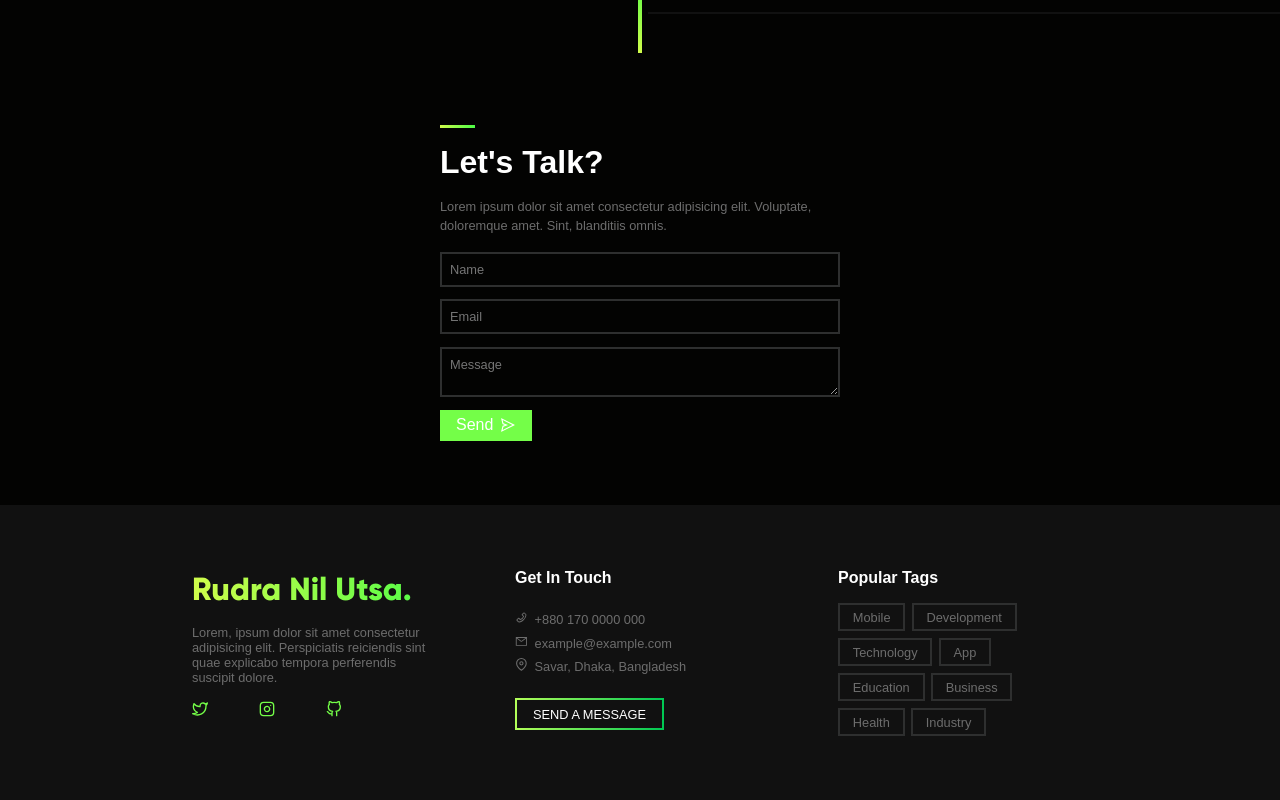
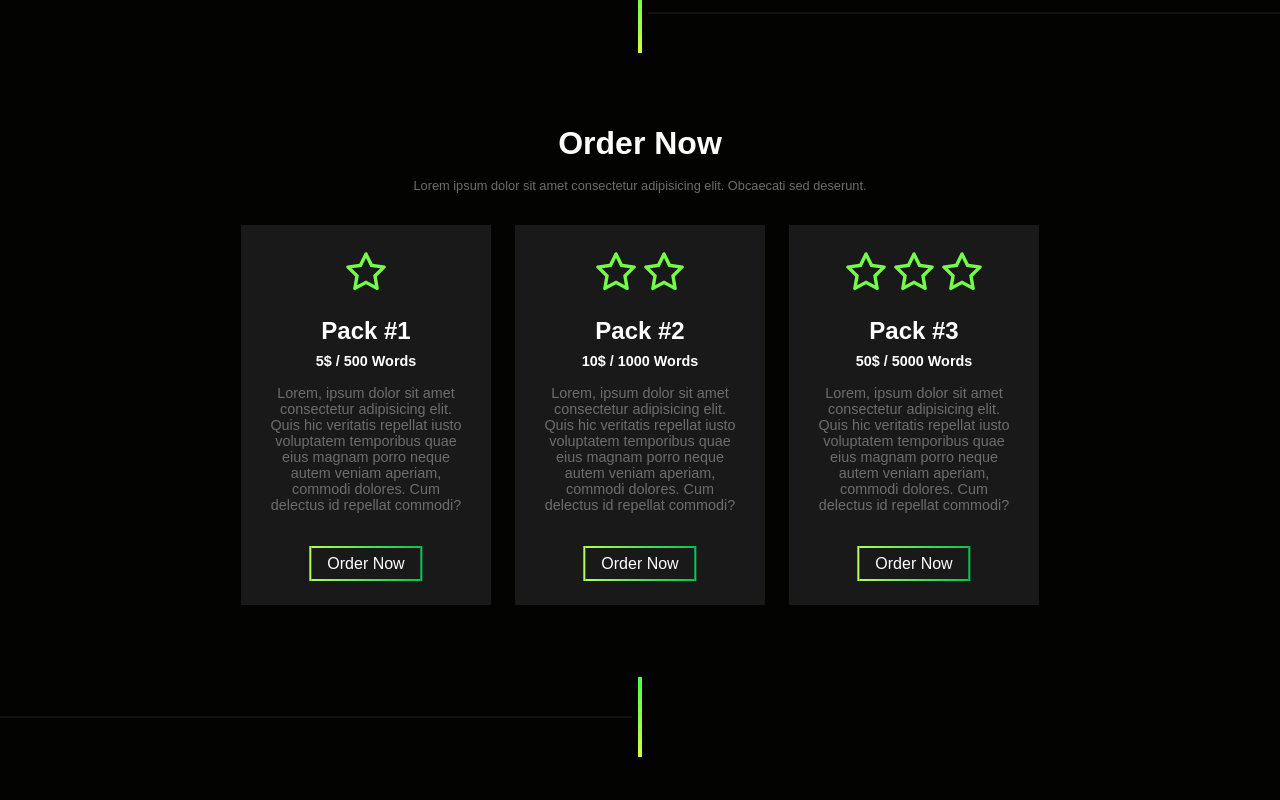
Before and after one commit to safin-sys/rudra-nil-utsa, a Next.js app: page / in a window 1280 px wide. Shown: the part 1800-2600 px from the top of the page. Built offline with nearby package versions, Linux system fonts and the light colour scheme.

Commit message:
order done

```diff
--- a/components/Hero.jsx
+++ b/components/Hero.jsx
@@ -1,11 +1,17 @@
 import style from '../styles/index/Hero.module.scss'
 import { BiCoffee } from 'react-icons/bi'
+import { useRouter } from 'next/router'
 
 export default function Hero() {
+    const router = useRouter();
+    const handleClick = e => {
+        e.preventDefault();
+        router.push("/#love")
+    }
     return (
         <div className={`${style.heroContainer} container`}>
             <h1 className="gradientTitle">Hello Guys! <br/> I'm Rudra.</h1>
-            <button className="regular-btn"><BiCoffee />Explore</button>
+            <button onClick={handleClick} className="regular-btn"><BiCoffee />Explore</button>
         </div>
     )
 }
--- a/components/Love.jsx
+++ b/components/Love.jsx
@@ -20,7 +20,7 @@ const Love = () => {
         ]
     )
     return (
-        <section className={style.loveContainer}>
+        <section id="love" className={style.loveContainer}>
             <header>
                 <h1>Skills</h1>
                 <p>
--- a/components/Navbar.jsx
+++ b/components/Navbar.jsx
@@ -2,6 +2,8 @@ import { AiOutlineClose, AiOutlineMenu } from 'react-icons/ai'
 import { FiTwitter, FiInstagram, FiGithub } from 'react-icons/fi'
 import { useRef } from 'react'
 import style from '../styles/Navbar.module.scss'
+import Link from "next/link"
+import { Router, useRouter } from 'next/router'
 
 const Navbar = () => {
     const mobileNav = useRef()
@@ -22,24 +24,12 @@ const Navbar = () => {
                 <h1>
                     <a href="/">Rudra Nil Utsa</a>
                 </h1>
-                <ul>
-                    <li><a href="/">Home</a></li>
-                    <li><a href="/blog">Blog</a></li>
-                    <li><a href="/soft">Softwares</a></li>
-                    <li><a href="/about">About</a></li>
-                    <li><button className="regular-btn">Get In Touch</button></li>
-                </ul>
+                <LinkList />
                 <button onClick={handleMenuBtn} className={`${style.menuBtn} btnActive`} ref={menuBtn}><AiOutlineMenu /></button>
                 <button onClick={handleMenuBtn} className={style.closeBtn} ref={closeBtn}><AiOutlineClose /></button>
             </nav>
             <div className={style.mobileNav} ref={mobileNav}>
-                <ul>
-                    <li><a href="/">Home</a></li>
-                    <li><a href="/blog">Blog</a></li>
-                    <li><a href="/soft">Softwares</a></li>
-                    <li><a href="/about">About</a></li>
-                    <li><button className="regular-btn">Get In Touch</button></li>
-                </ul>
+                <LinkList />
                 <div className={style.social}>
                     <a href="#"><FiTwitter /></a>
                     <a href="#"><FiInstagram /></a>
@@ -51,3 +41,20 @@ const Navbar = () => {
 }
 
 export default Navbar
+
+const LinkList = () => {
+    const router = useRouter();
+    const handleClick = e => {
+        e.preventDefault();
+        router.push("/#talk")
+    }
+    return (
+        <ul>
+            <li><Link href="/">Home</Link></li>
+            <li><Link href="/blog">Blog</Link></li>
+            <li><Link href="/soft">Softwares</Link></li>
+            <li><Link href="/about">About</Link></li>
+            <li><button onClick={handleClick} className="regular-btn">Get In Touch</button></li>
+        </ul>
+    )
+}
--- /dev/null
+++ b/components/Order.jsx
@@ -0,0 +1,45 @@
+import style from "../styles/index/Order.module.scss"
+import { AiOutlineStar } from 'react-icons/ai'
+import { useRouter } from 'next/router'
+
+const Order = ({ packs }) => {
+    return (
+        <div className={`${style.orderCon} container`}>
+            <header>
+                <h1>Order Now</h1>
+                <p>Lorem ipsum dolor sit amet consectetur adipisicing elit. Obcaecati sed deserunt.</p>
+            </header>
+            <main>
+                {packs.map((pack, i) => {
+                    return <Cards key={i} i={i} name={pack.name} des={pack.des} price={pack.price} words={pack.words} currency={pack.currency} />
+                })}
+            </main>
+        </div>
+    )
+}
+
+export default Order
+
+const Cards = ({name, des, price, words, currency, i}) => {
+    const router = useRouter();
+    const handleClick = e => {
+        e.preventDefault();
+        router.push("/#talk")
+    }
+    const handleStar = () => {
+        let output = [<AiOutlineStar />]
+        for (let index = 0; index < i; index++) {
+            output.push(<AiOutlineStar />)
+        }
+        return output
+    }
+    return (
+        <div className={style.card}>
+            {handleStar()}
+            <h1 className={style.title}>{name}</h1>
+            <h1 className={style.price}>{price}{currency} / {words} Words</h1>
+            <p>{des}</p>
+            <button onClick={handleClick} className="regular-btn">Order Now</button>
+        </div>
+    )
+}
--- a/components/Talk.jsx
+++ b/components/Talk.jsx
@@ -13,7 +13,7 @@ const Talk = () => {
         notify();
     }
     return (
-        <div className={`${style.talk} container`}>
+        <div id="talk" className={`${style.talk} container`}>
             <div className={style.talkCon}>
                 <header>
                     <div className={style.hline}></div>
--- a/pages/404.js
+++ b/pages/404.js
@@ -1,4 +1,3 @@
-import Footer from "../components/Footer";
 import Navbar from "../components/Navbar";
 import style from "../styles/404.module.scss"
 
@@ -12,7 +11,6 @@ export default function NotFound() {
                     <h1 className={`${style.message} gradientTitle`}>This page could not be found.</h1>
                 </div>
             </main>
-            <Footer />
         </>
     )
 }
--- a/pages/index.js
+++ b/pages/index.js
@@ -6,6 +6,7 @@ import Love from '../components/Love'
 import Navbar from '../components/Navbar'
 import Services from '../components/Services'
 import Talk from '../components/Talk'
+import Order from '../components/Order'
 
 export const getStaticProps = () => {
   const services = [
@@ -22,12 +23,36 @@ export const getStaticProps = () => {
           des: "Lorem, ipsum dolor sit amet consectetur adipisicing elit. Rem labore veritatis similique maxime excepturi officia."
       },
   ]
+  const packs = [
+    {
+        name: "Pack #1",
+        des: "Lorem, ipsum dolor sit amet consectetur adipisicing elit. Quis hic veritatis repellat iusto voluptatem temporibus quae eius magnam porro neque autem veniam aperiam, commodi dolores. Cum delectus id repellat commodi?",
+        price: 5,
+        words: 500,
+        currency: "$"
+    },
+    {
+        name: "Pack #2",
+        des: "Lorem, ipsum dolor sit amet consectetur adipisicing elit. Quis hic veritatis repellat iusto voluptatem temporibus quae eius magnam porro neque autem veniam aperiam, commodi dolores. Cum delectus id repellat commodi?",
+        price: 10,
+        words: 1000,
+        currency: "$"
+    },
+    {
+        name: "Pack #3",
+        des: "Lorem, ipsum dolor sit amet consectetur adipisicing elit. Quis hic veritatis repellat iusto voluptatem temporibus quae eius magnam porro neque autem veniam aperiam, commodi dolores. Cum delectus id repellat commodi?",
+        price: 50,
+        words: 5000,
+        currency: "$"
+    }
+  ]
   return {
-      props: { services }
+      props: { services, packs }
   }
 }
 
-export default function Home({ services }) {
+
+export default function Home({ services, packs }) {
   return (
     <>
       <Head>
@@ -41,6 +66,8 @@ export default function Home({ services }) {
       <Divider direction="left" />
       <Services services={services} />
       <Divider direction="right" />
+      <Order packs={packs} />
+      <Divider direction="left" />
       <Talk />
       <Footer />
     </>
--- /dev/null
+++ b/styles/index/Order.module.scss
@@ -0,0 +1,67 @@
+.orderCon {
+    color: white;
+    display: flex;
+    flex-direction: column;
+    align-items: center;
+    text-align: center;
+    margin: 4rem auto;
+    header {
+        h1 {
+            font-size: 2rem;
+            margin-bottom: 1rem;
+        }
+        p {
+            font-size: .8rem;
+            color: #6d6d6d;
+        }
+    }
+    main {
+        margin-top: 2rem;
+        display: flex;
+        justify-content: center;
+        flex-wrap: wrap;
+        gap: 1.5rem;
+        width: 100%;
+        .card {
+            height: 380px;
+            width: 250px;
+            background-color: #191919;
+            padding: 1.5rem;
+            position: relative;
+            svg {
+                height: 3rem;
+                width: 3rem;
+                fill: #74FE48;
+            }
+            .title {
+                font-size: 1.5rem;
+                margin-top: 1rem;
+                margin-bottom: .5rem;
+            }
+            .price {
+                font-size: .9rem;
+            }
+            p {
+                font-size: .9rem;
+                color: #6d6d6d;
+                margin-top: 1rem;
+            }
+            button {
+                position: absolute;
+                left: 50%;
+                transform: translateX(-50%);
+                bottom: 1.5rem;
+            }
+        }
+    }
+}
+
+@media (max-width: 768px) {
+    .orderCon {
+        main {
+            .card {
+                min-width: 280px;
+            }
+        }
+    }
+}
```
Also changed, not shown: components/About.jsx (+16 -3 lines), pages/about/index.js (+26 -2 lines), styles/about/About.module.scss (added, +38 -0 lines).
